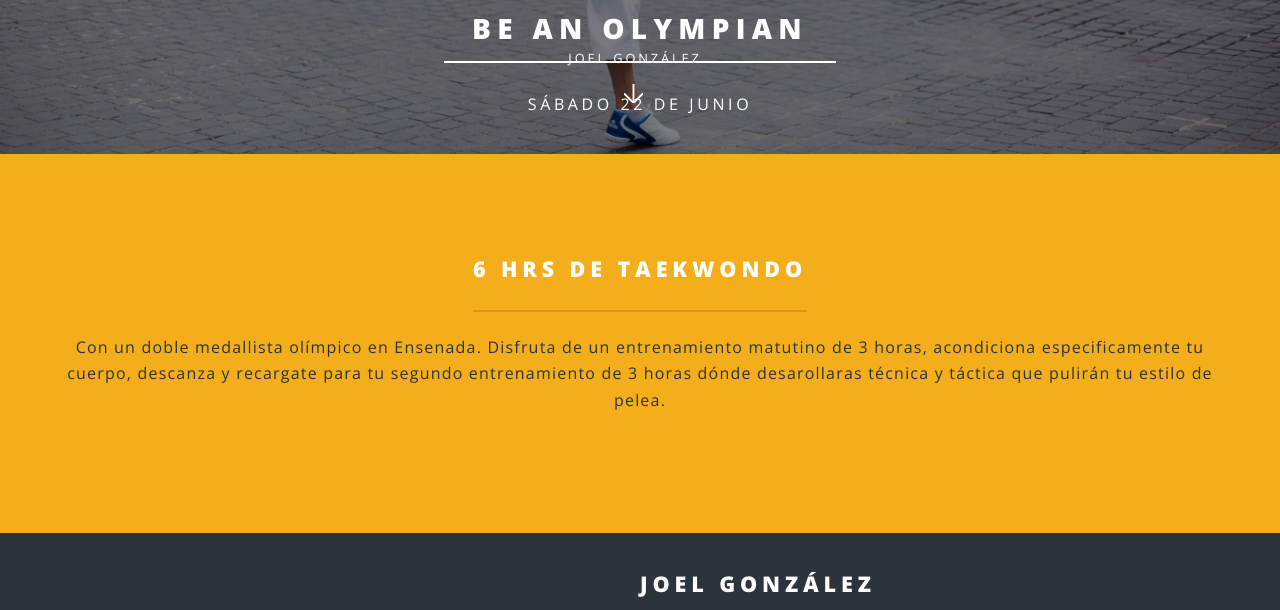
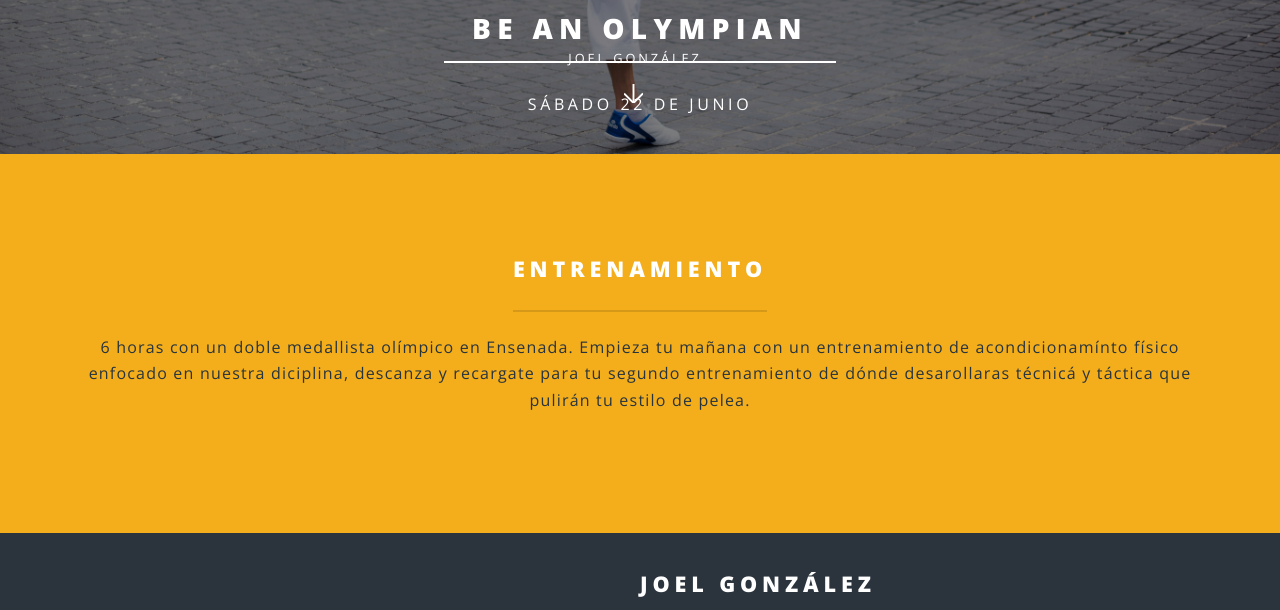
Before and after one commit to olympic-bootcamp/olympic-bootcamp.github.io, a plain HTML site: page index.html in a window 1280 px wide. Shown: the part 646-1256 px from the top of the page. Drawn offline with nearby package versions, Linux system fonts and the light colour scheme.

Commit message:
update first text

```diff
--- a/index.html
+++ b/index.html
@@ -23,8 +23,8 @@
       <section id="one" class="wrapper style3  special">
         <div class="inner">
           <header class="major">
-            <h2>6 hrs de Taekwondo</h2>
-            <p style="color:#27343e"> Con un doble medallista olímpico en Ensenada. Disfruta de un entrenamiento matutino de 3 horas, acondiciona especificamente tu cuerpo, descanza y recargate para tu segundo entrenamiento de 3 horas dónde desarollaras técnica y táctica que pulirán tu estilo de pelea. </p>
+            <h2>ENTRENAMIENTO</h2>
+            <p style="color:#27343e"> 6 horas con un doble medallista olímpico en Ensenada. Empieza tu mañana con un entrenamiento de acondicionamínto físico enfocado en nuestra diciplina, descanza y recargate para tu segundo entrenamiento de dónde desarollaras técnicá y táctica que pulirán tu estilo de pelea. </p>
           </header>
         </div>
       </section>
```
